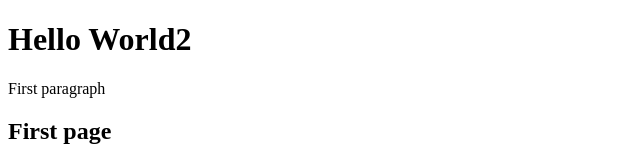
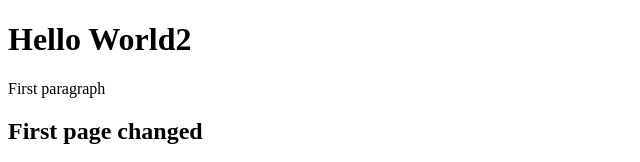
Before and after one commit to malgorzatakapuscinska/learning-git, a plain HTML site: page index.html in a window 1280 px wide. Shown: the top 162 px of the page, without its empty margins (0-640 px from the left). Drawn offline with nearby package versions, Linux system fonts and the light colour scheme; files that its build step writes are made by us from their sources.

Commit message:
Change in h2

```diff
--- a/index.html
+++ b/index.html
@@ -8,7 +8,7 @@
 <body>
 <h1>Hello World2</h1>
 <p> First paragraph</p>
-<h2>First page</h2>
+<h2>First page changed</h2>
 <table>
 	<tr>
 		<td>Komórka 1</td>
```
